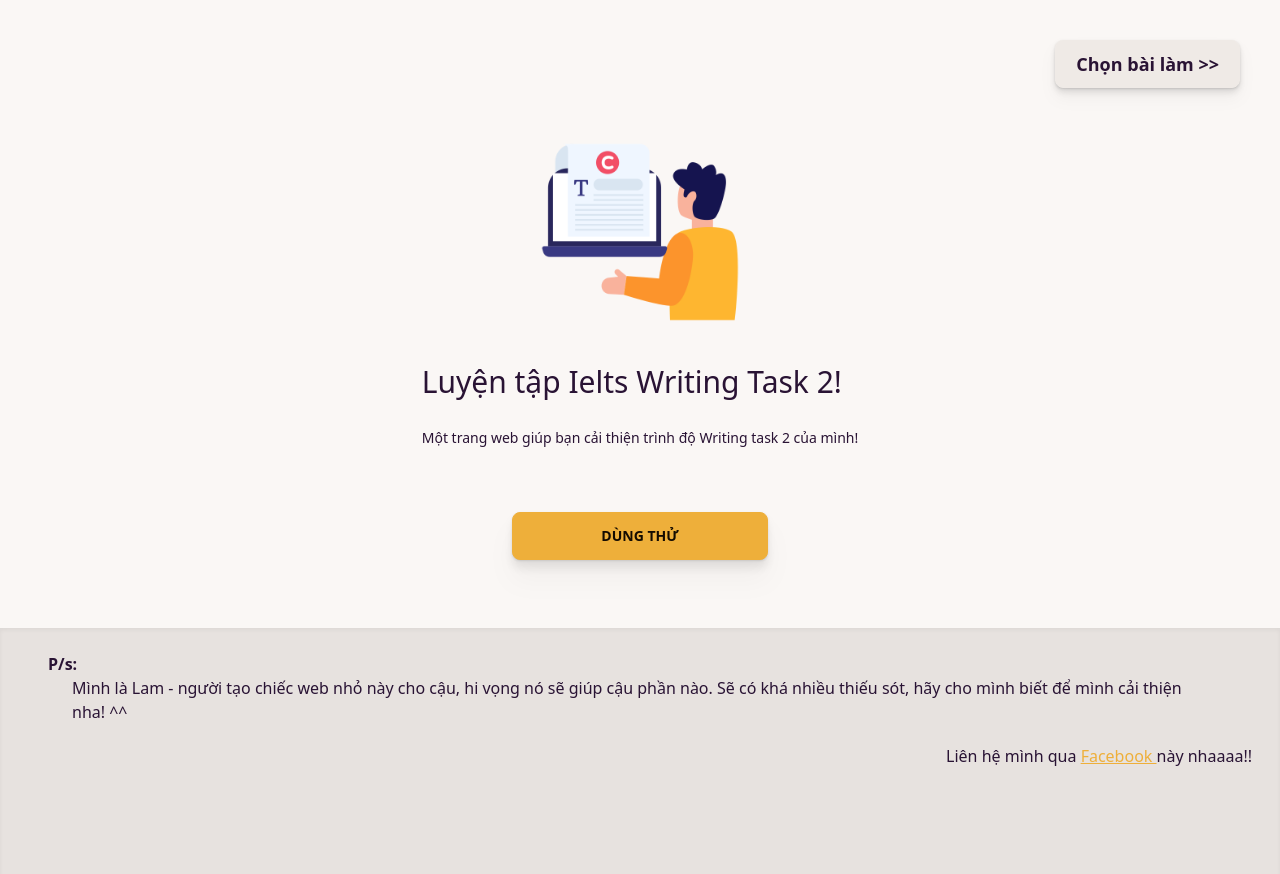
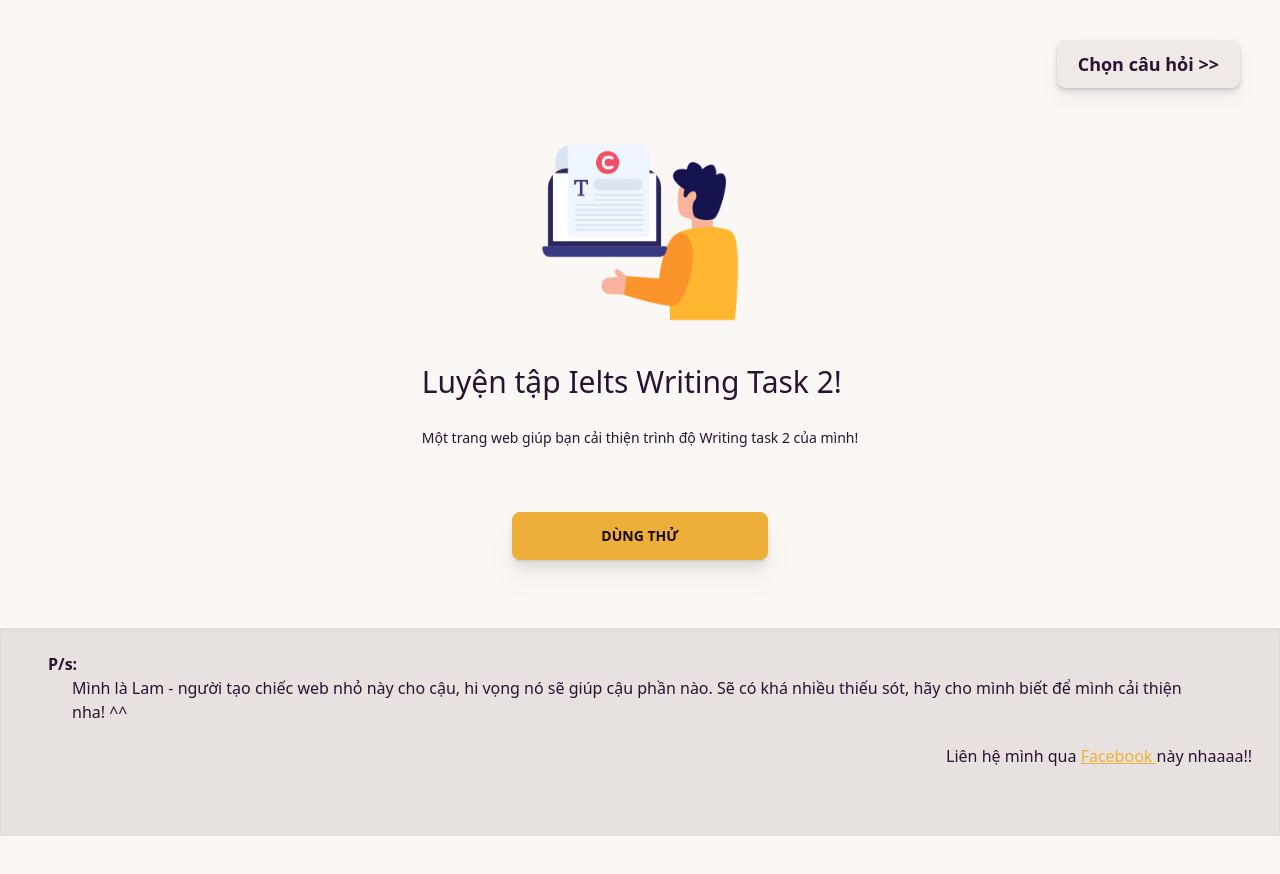
Before and after one commit to abelwi/Writing, a Nuxt app in the folder ielts-writing/: page / in a window 1280 px wide. Shown: the top 874 px of the page. After the commit the page ends 836 px from the top, so only its background shows below. Built offline with nearby package versions, Linux system fonts and the light colour scheme.

Commit message:
fix button problem

```diff
--- a/ielts-writing/pages/Result.vue
+++ b/ielts-writing/pages/Result.vue
@@ -17,9 +17,11 @@
                 >
                 Quay lại
                 </NuxtLink>
-                <button class="btn btn-base-200 px-3 py-1 sm:px-5 sm:py-2 rounded-lg drop-shadow-lg shadow hover:shadow-xl hover:bg-base-300 hover:border-base-200">
-                    <NuxtLink to="/question" class="font-semibold text-md sm:text-lg">Bắt đầu viết >></NuxtLink>
-                </button>
+
+                <NuxtLink to="/question"
+                class="font-semibold text-md sm:text-lg btn btn-base-200 px-3 py-1 sm:px-5 sm:py-2 rounded-lg drop-shadow-lg shadow hover:shadow-xl hover:bg-base-300 hover:border-base-200">
+                    Bắt đầu viết >>
+                </NuxtLink>
             </div>
         </div>
     </div>
@@ -63,7 +65,7 @@
             <div>
                 <div class="tabs tabs-lifted tabs-lg" role="tablist">
                     <button class="tab tab-bordered tab-active text-base" role="tab" aria-selected="true" id="tab-1" aria-controls="panel-1">Nhận xét chung</button>
-                    <button class="tab tab-bordered text-base" role="tab" aria-selected="false" id="tab-2" aria-controls="panel-2">Nhận xét tổng thể</button>
+                    <button class="tab tab-bordered text-base" role="tab" aria-selected="false" id="tab-2" aria-controls="panel-2">Nhận xét chi tiết</button>
                 </div>
 
                 <div id="panel-1"
--- a/ielts-writing/pages/index.vue
+++ b/ielts-writing/pages/index.vue
@@ -1,9 +1,10 @@
 <template>
     <div class="h-full">
       <div class="mt-10 mr-10 flex justify-end">
-        <button class="btn btn-base-200 px-3 py-1 sm:px-5 sm:py-2 rounded-lg drop-shadow-lg shadow hover:shadow-xl hover:bg-base-300 hover:border-base-200">
-          <NuxtLink to="/question" class="font-semibold text-md sm:text-lg">Chọn bài làm >></NuxtLink>
-        </button>
+        <NuxtLink to="/question"
+        class="font-semibold text-md sm:text-lg btn btn-base-200 px-3 py-1 sm:px-5 sm:py-2 rounded-lg drop-shadow-lg shadow hover:shadow-xl hover:bg-base-300 hover:border-base-200">
+          Chọn câu hỏi >>
+        </NuxtLink>
       </div>
 
       <div class="flex justify-center items-center flex-col">
@@ -24,7 +25,7 @@
         </div>
       </div>
 
-      <div class="mt-10 sm:mt-10 bg-base-300 h-screen p-4 shadow-inner">
+      <div class="mt-10 sm:mt-10 bg-base-300 h-52 p-4 shadow-inner">
         <p class="font-semibold text-left ml-2 sm:ml-8 pt-2">P/s:</p>
         <p class="text-left mx-2 sm:mx-14 font-thin">Mình là Lam - người tạo chiếc web nhỏ này cho cậu, hi vọng nó sẽ giúp cậu phần nào.
           Sẽ có khá nhiều thiếu sót, hãy cho mình biết để mình cải thiện nha! ^^
```
